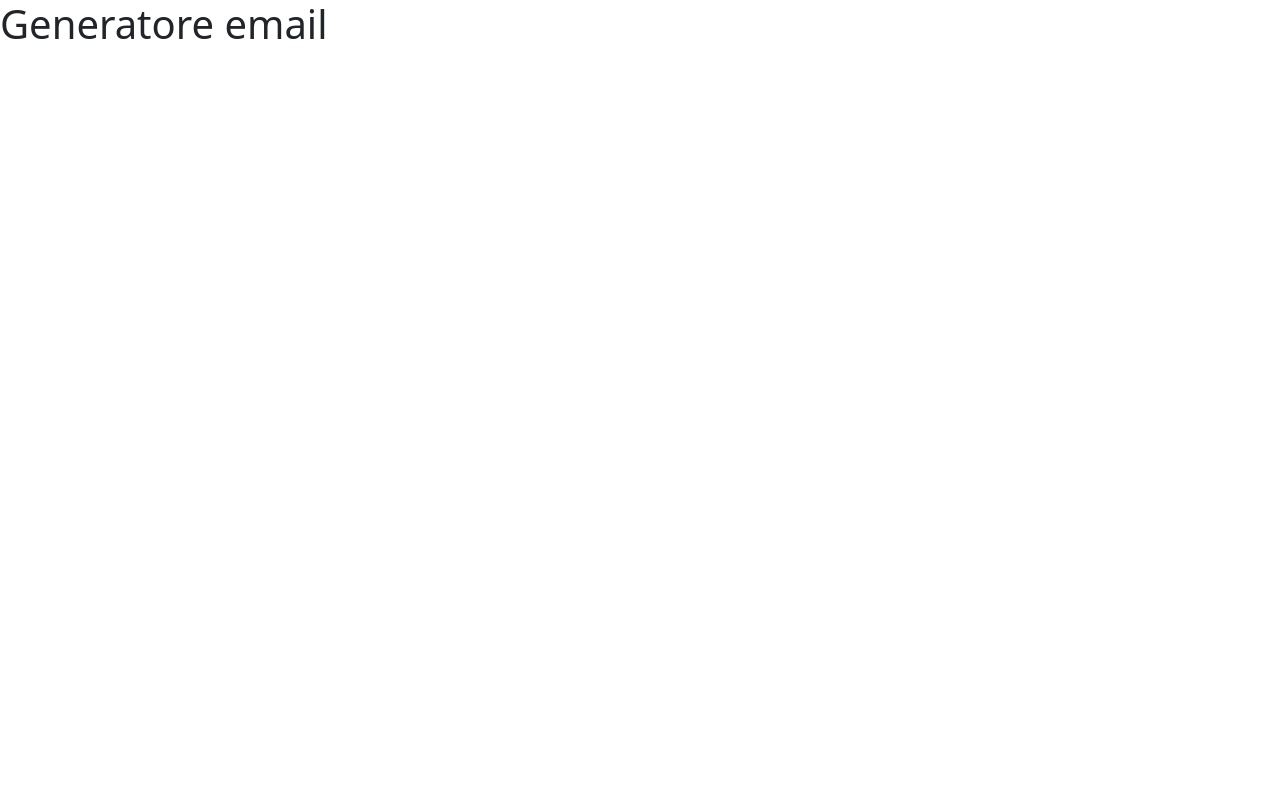
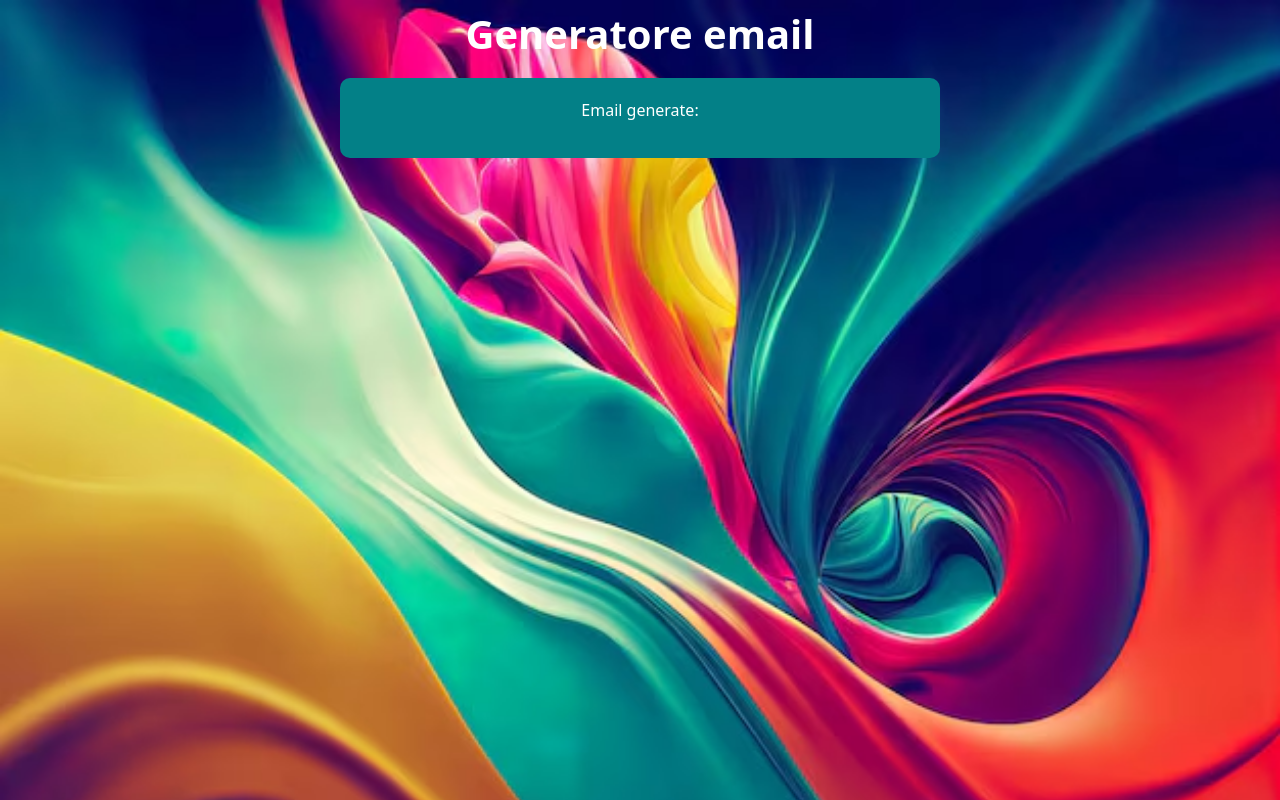
Before and after one commit to Andre050101/js-email-list, a plain HTML site: page index.html in a window 1280 px wide. Drawn offline with nearby package versions, Linux system fonts and the light colour scheme; no server answers.

Commit message:
css style modified

```diff
--- a/css/style.css
+++ b/css/style.css
@@ -0,0 +1,40 @@
+:root {
+    --bg-block: #038087;
+}
+
+ul {
+    list-style: none;
+    text-align: center;
+    color: white;
+}
+
+body {
+    padding: 10px;
+    background-image: url(../img/colori-vibranti-super-luminosi-che-perdono-lo-sfondo-di-lusso-della-pittura_88135-40129.avif);
+    background-repeat: no-repeat;
+    background-size: cover;
+}
+
+h1 {
+    text-align: center;
+    color: white;
+    font-weight: bolder;
+}
+
+.centred {
+    text-align: center;
+}
+
+span {
+    color: white;
+}
+
+.emailContainer {
+    background-color: var(--bg-block);
+    padding: 20px;
+    border-radius: 10px;
+    width: 60%;
+    max-width: 600px;
+    margin: 20px auto;
+    text-align: center;
+}
--- a/index.html
+++ b/index.html
@@ -22,8 +22,15 @@
 
 <body>
     <h1>Generatore email</h1>
-    <!--Lista da riempire-->
-    <ul id="listaMail"></ul>
+    <div class="emailContainer">
+        <div class="centred">
+            <span>Email generate:</span>
+        </div>
+
+        <!--Lista da riempire-->
+        <ul id="listaMail"></ul>
+    </div>
+
 </body>
 
 </html>
```
Also changed, not shown: img/colori-vibranti-super-luminosi-che-perdono-lo-sfondo-di-lusso-della-pittura_88135-40129.avif (added), img/pngwing.com.png (added).
